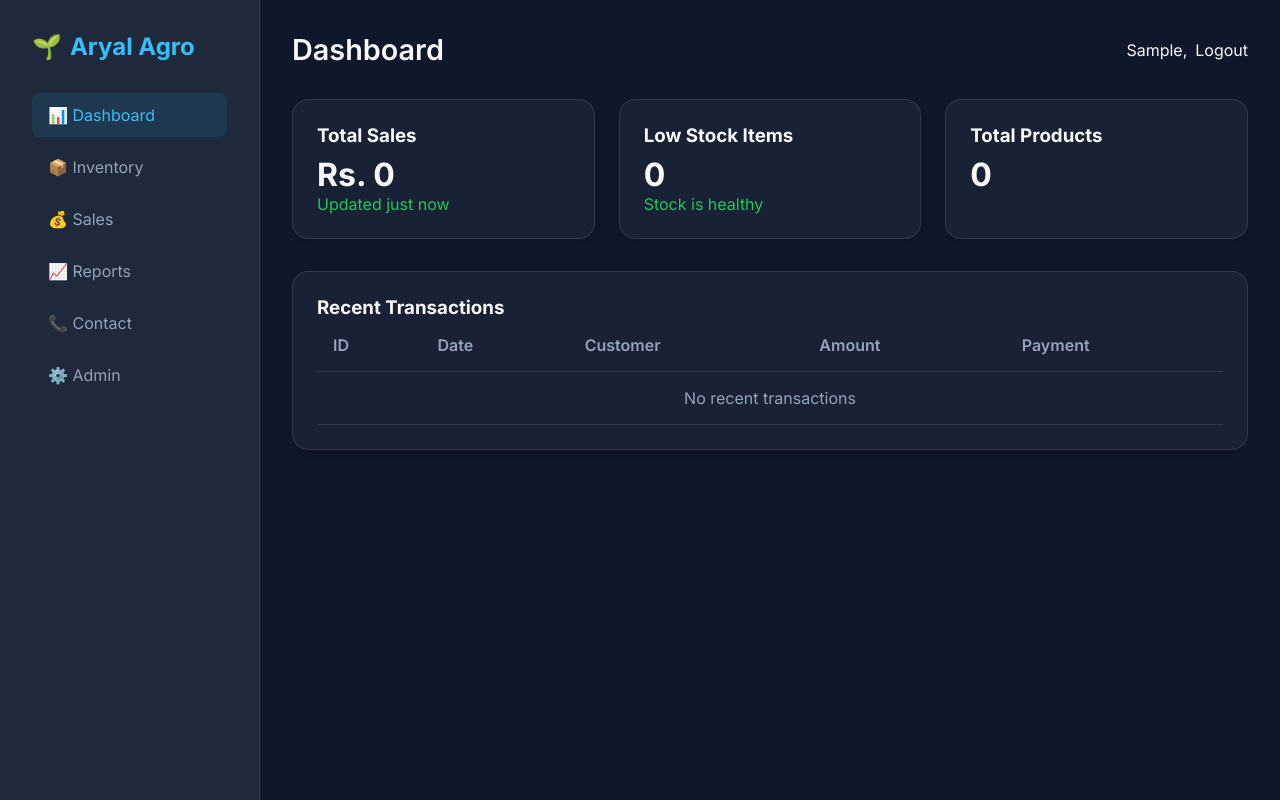
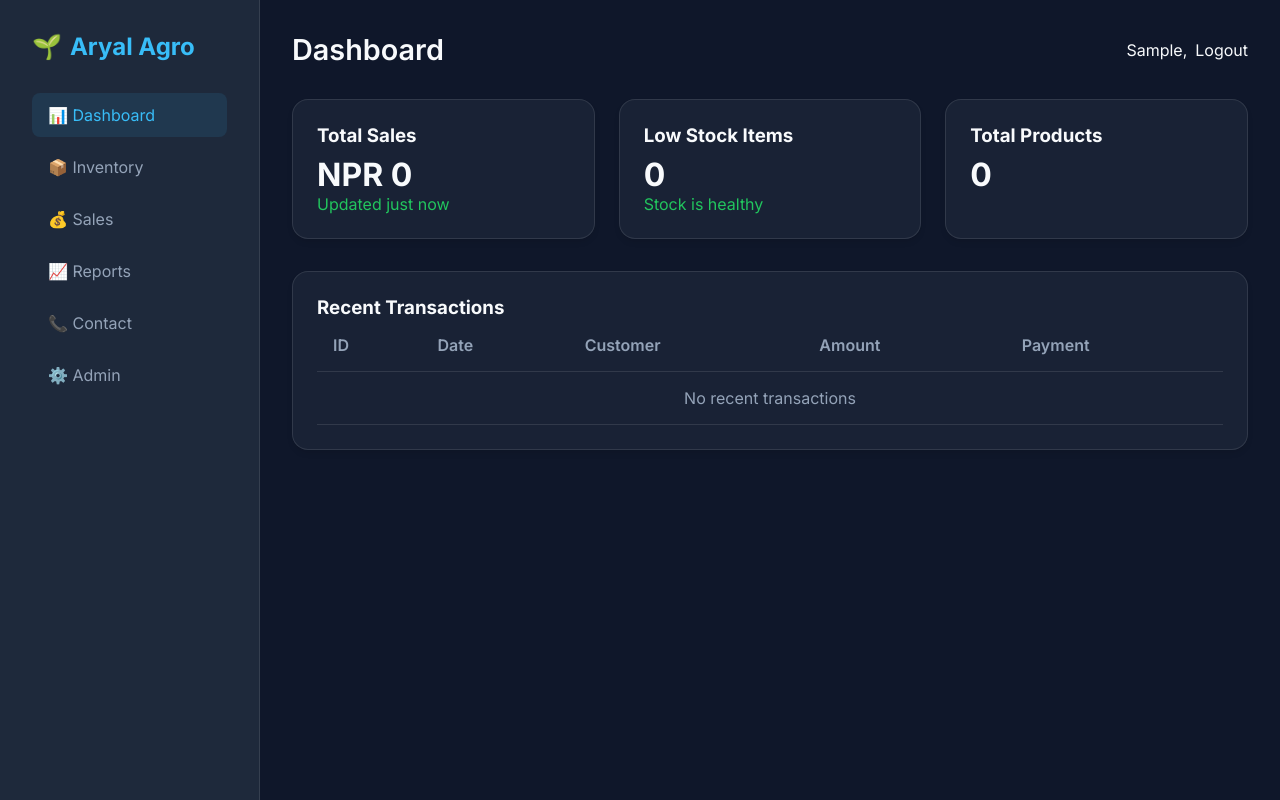
Before and after one commit to badalaryal11/aryal-erp, a Django app: page / in a window 1280 px wide. Run offline with Django 4.2, Linux system fonts and the light colour scheme; the visitor is signed in with stand-in values (Sample User, id 1); data comes from the database, SQL or seed files in the repository; data that the repository does not hold is empty.

Commit message:
Update currency symbol to NPR

```diff
--- a/core/templates/core/home.html
+++ b/core/templates/core/home.html
@@ -6,7 +6,7 @@
 <div class="grid grid-3">
     <div class="card">
         <h3>Total Sales</h3>
-        <p style="font-size: 2rem; font-weight: 700; margin-top: 0.5rem;">Rs. {{ total_sales }}</p>
+        <p style="font-size: 2rem; font-weight: 700; margin-top: 0.5rem;">NPR {{ total_sales }}</p>
         <span class="text-success">Updated just now</span>
     </div>
     <div class="card">
@@ -43,7 +43,7 @@
                     <td>#{{ sale.id }}</td>
                     <td>{{ sale.created_at|date:"M d, Y H:i" }}</td>
                     <td>{{ sale.customer_name|default:"Walk-in Customer" }}</td>
-                    <td>Rs. {{ sale.total_amount }}</td>
+                    <td>NPR {{ sale.total_amount }}</td>
                     <td>{{ sale.get_payment_method_display }}</td>
                 </tr>
                 {% empty %}
--- a/inventory/templates/inventory/product_list.html
+++ b/inventory/templates/inventory/product_list.html
@@ -58,7 +58,7 @@
                     <td>{{ product.name }}</td>
                     <td>{{ product.category.name|default:"-" }}</td>
                     <td>{{ product.packaging|default:"-" }}</td>
-                    <td>Rs. {{ product.price }}</td>
+                    <td>NPR {{ product.price }}</td>
                     <td>
                         <span class="{% if product.stock_quantity < 10 %}text-danger{% else %}text-success{% endif %}">
                             {{ product.stock_quantity }} {{ product.unit }}
--- a/reports/templates/reports/dashboard.html
+++ b/reports/templates/reports/dashboard.html
@@ -218,7 +218,7 @@
                     <td>#{{ sale.id }}</td>
                     <td>{{ sale.created_at|date:"M d, Y H:i" }}</td>
                     <td>{{ sale.customer_name|default:"Walk-in Customer" }}</td>
-                    <td>Rs. {{ sale.total_amount }}</td>
+                    <td>NPR {{ sale.total_amount }}</td>
                     <td>{{ sale.get_payment_method_display }}</td>
                 </tr>
                 {% empty %}
--- a/sales/templates/sales/sale_detail.html
+++ b/sales/templates/sales/sale_detail.html
@@ -45,8 +45,8 @@
                 <tr>
                     <td>{{ item.product.name }}</td>
                     <td>{{ item.quantity }}</td>
-                    <td>Rs. {{ item.unit_price }}</td>
-                    <td>Rs. {{ item.total_price }}</td>
+                    <td>NPR {{ item.unit_price }}</td>
+                    <td>NPR {{ item.total_price }}</td>
                 </tr>
                 {% endfor %}
             </tbody>
--- a/sales/templates/sales/sale_list.html
+++ b/sales/templates/sales/sale_list.html
@@ -81,7 +81,7 @@
                     <td>{{ sale.created_at|date:"Y-m-d H:i" }}</td>
                     <td>{{ sale.customer_name|default:"-" }}</td>
                     <td>{{ sale.get_payment_method_display }}</td>
-                    <td>Rs. {{ sale.total_amount }}</td>
+                    <td>NPR {{ sale.total_amount }}</td>
                     <td>
                         <a href="{% url 'sales:sale_detail' sale.id %}" style="color: var(--accent);">View</a>
                     </td>
```
